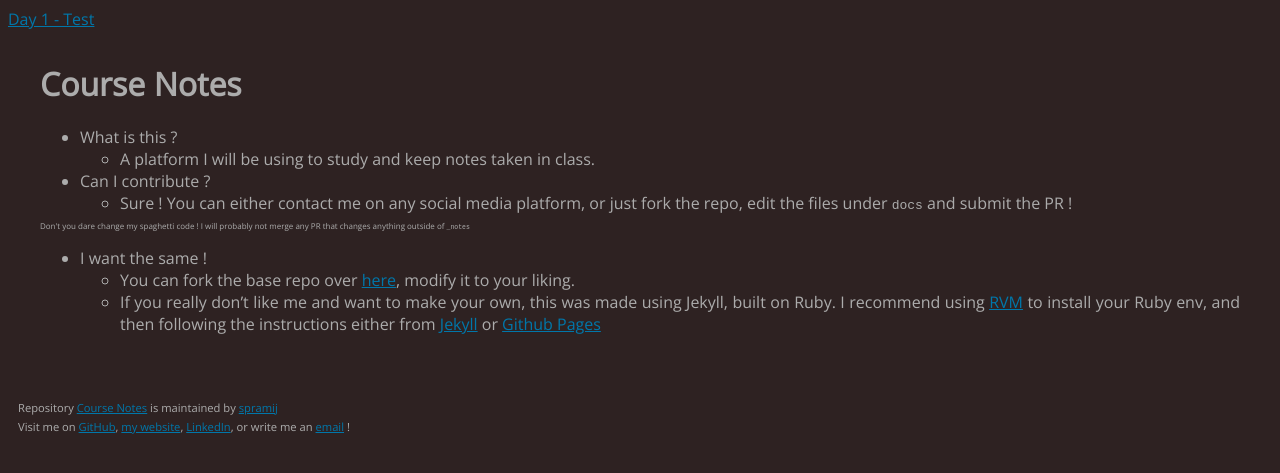
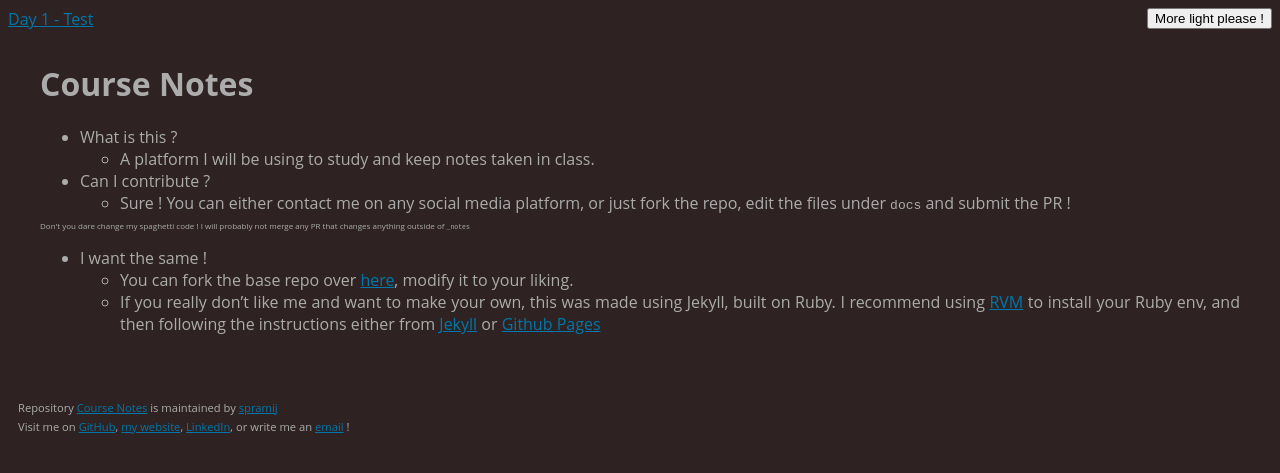
Before and after one commit to spramij/course_notes, a Jekyll site: the page built from index.md, in a window 1280 px wide. Shown: the top 473 px of the page. Built offline with Jekyll 4.4.1, drawn with Linux system fonts in a browser that asks for light colours; our own code applies the rules of GitHub Pages for plain Markdown files.

Commit message:
Added color switch button, changed font

```diff
--- a/_layouts/default.html
+++ b/_layouts/default.html
@@ -1 +1,36 @@
-<!doctype html><html lang="en"><head><meta charset="utf-8"><title>{{ site.title }}</title><link rel="stylesheet" href="{{ '/css/styles.css?' | relative_url }}"><link rel="stylesheet" type="text/css" href="https://fonts.googleapis.com/css?family=Open+Sans"><script type="text/javascript" async src="https://cdn.mathjax.org/mathjax/latest/MathJax.js?config=TeX-MML-AM_CHTML"></script></head><body><nav>{% for doc in site.notes %} <span><a href="{{ site.baseurl }}{{ doc.url }}">{{ doc.title }}</a></span> {% endfor %}</nav><div id="content"><h1>{{ page.title | default: site.title | default: site.github.repository_name }}</h1><section>{{ content }}</section></div><footer><p>Repository <a href="{{site.github.repository_url}}">{{ site.title | default: site.github.repository_name }}</a> is maintained by <a href="{{ site.github.owner_url }}">{{ site.github.owner_name }}</a><br></p><p>Visit me on <a href="https://github.com/spramij">GitHub</a>, <a href="https://sohil.pramij.com">my website</a>, <a href="https://linkedin.com/in/sohil-pramij">LinkedIn</a>, or write me an <a href="mailto:spramij@mun.ca">email</a> !</p></footer></body></html>
+<!doctype html>
+<html lang="en">
+
+<head>
+    <meta charset="utf-8">
+    <title>{{ site.title }}</title>
+    <script src="js/switch.js"></script>
+
+    <link rel="stylesheet" href="{{ '/css/styles.css?' | relative_url }}">
+
+    <link href="https://fonts.googleapis.com/css?family=Noto+Serif+JP&display=swap" rel="stylesheet">
+    <script type="text/javascript" async
+        src="https://cdn.mathjax.org/mathjax/latest/MathJax.js?config=TeX-MML-AM_CHTML"></script>
+</head>
+
+<body>
+    <nav>{% for doc in site.notes %} <span><a href="{{ site.baseurl }}{{ doc.url }}">{{ doc.title }}</a></span>
+        {% endfor %}
+    <button style="float: right;"  id="invertedmode" type="button" onclick="invertColors()">More light please !</button>
+
+</nav>
+    <div id="content">
+        <h1>{{ page.title | default: site.title | default: site.github.repository_name }}</h1>
+        <section>{{ content }}</section>
+    </div>
+    <footer>
+        <p>Repository <a
+                href="{{site.github.repository_url}}">{{ site.title | default: site.github.repository_name }}</a> is
+            maintained by <a href="{{ site.github.owner_url }}">{{ site.github.owner_name }}</a><br></p>
+        <p>Visit me on <a href="https://github.com/spramij">GitHub</a>, <a href="https://sohil.pramij.com">my
+                website</a>, <a href="https://linkedin.com/in/sohil-pramij">LinkedIn</a>, or write me an <a
+                href="mailto:spramij@mun.ca">email</a> !</p>
+    </footer>
+</body>
+
+</html>
--- /dev/null
+++ b/js/switch.js
@@ -0,0 +1,12 @@
+function invertColors() {
+    var theButton = document.getElementById("invertedmode");
+    if (theButton.innerHTML == "More light please !") {
+        document.body.style.backgroundColor = 'white';
+        document.body.style.color = "black";
+        theButton.innerHTML = "Go dark now !"
+    } else {
+        document.body.style.backgroundColor = '#2e2222';
+        document.body.style.color = "#acacac";
+        theButton.innerHTML = "More light please !"
+    }
+}
```
Also changed, not shown: 2 other files.
